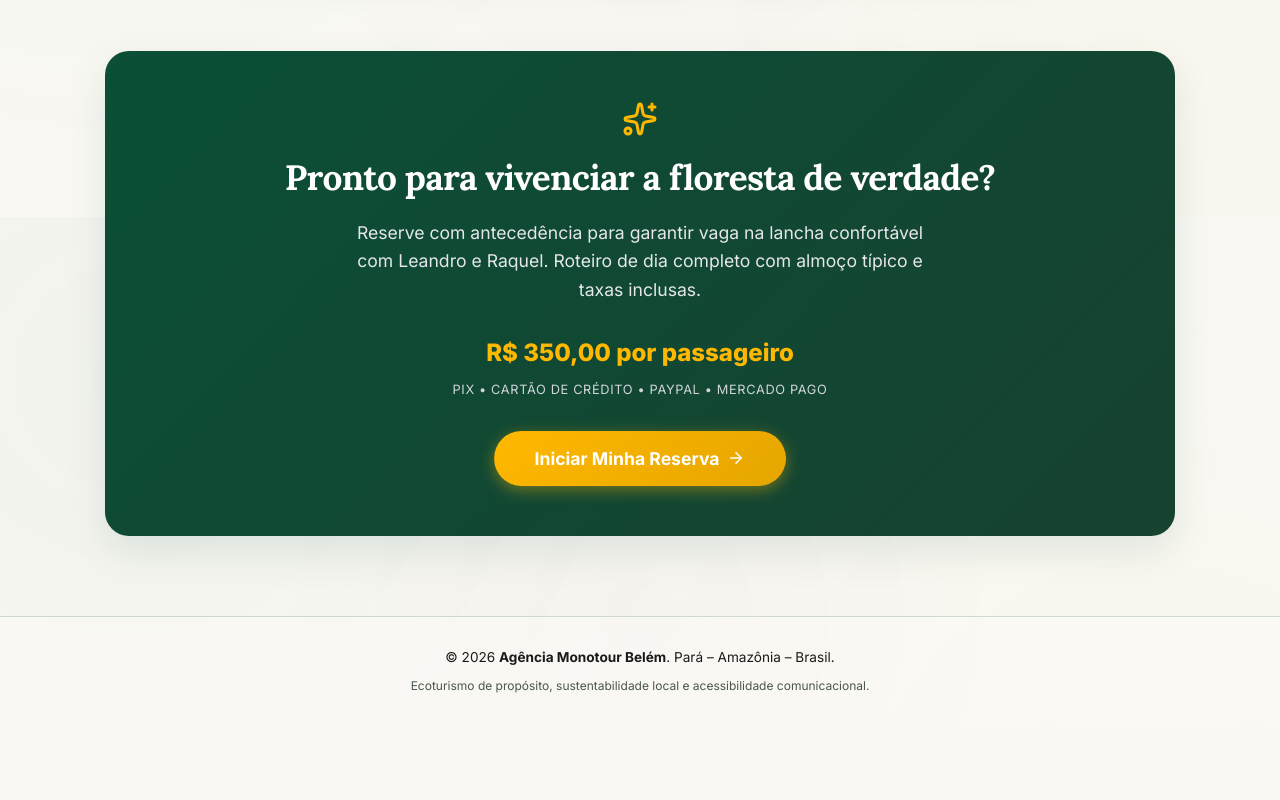
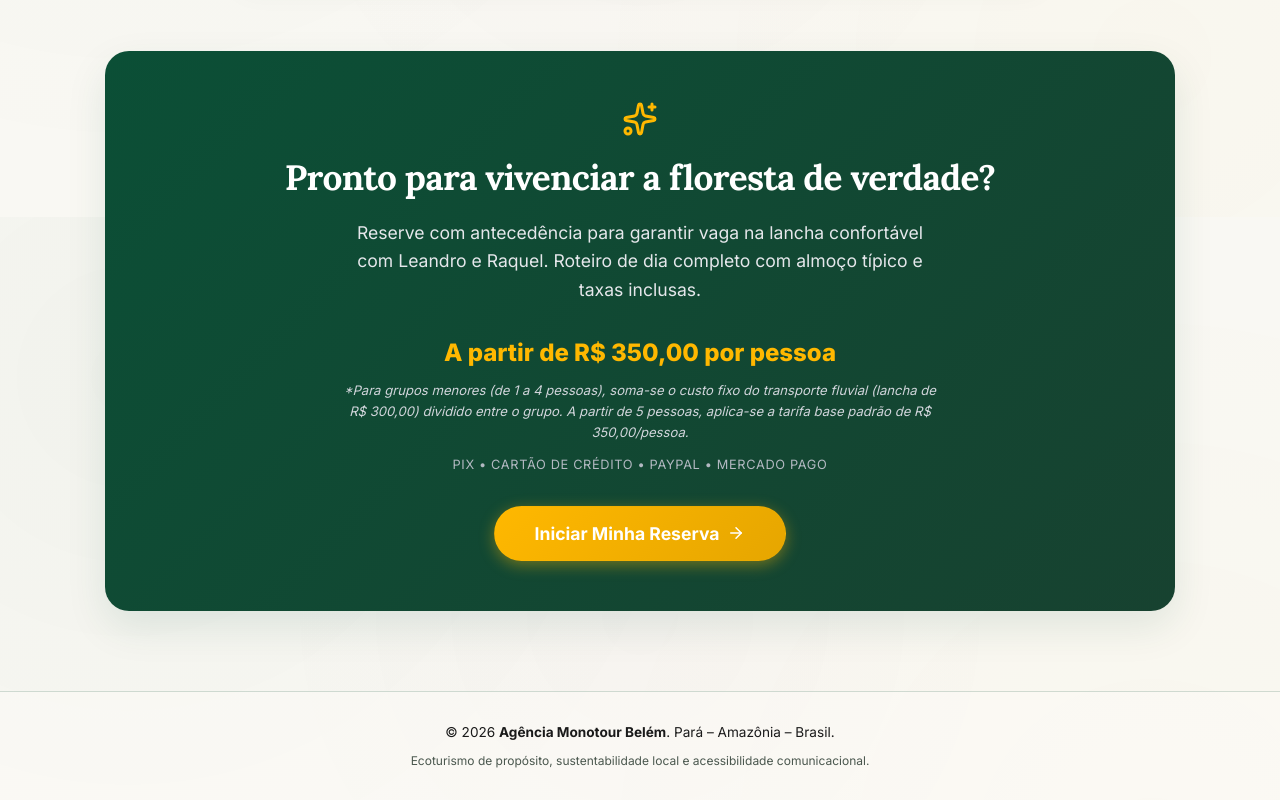
Before and after one commit to ianpietro/monotour, a React (Vite) app: page / in a window 1280 px wide. Shown: the part 6183-6983 px from the top of the page. Before the commit the page ends 6908 px from the top, so only its background shows below. Built offline with nearby package versions, Linux system fonts and the light colour scheme.

Commit message:
fix: aplicar formula correta dividindo o custo fixo do transporte de R$ 300 para grupos menores de 5 pessoas

```diff
--- a/src/components/Client/BookingForm.jsx
+++ b/src/components/Client/BookingForm.jsx
@@ -270,11 +270,18 @@ export default function BookingForm({ onBookingSuccess }) {
               Resumo Financeiro
             </h3>
 
-            <div style={{ display: 'flex', flexDirection: 'column', gap: '12px', fontSize: '0.9rem' }}>
-              <div style={{ display: 'flex', justifyContent: 'space-between' }}>
-                <span style={{ color: 'var(--text-muted)' }}>Passeio ({formData.passengers} x R$ 350)</span>
-                <span style={{ color: 'var(--text-h)', fontWeight: '600' }}>R$ {pricing.subtotal.toFixed(2)}</span>
-              </div>
+              <div style={{ display: 'flex', flexDirection: 'column', gap: '12px', fontSize: '0.9rem' }}>
+                <div style={{ display: 'flex', justifyContent: 'space-between' }}>
+                  <span style={{ color: 'var(--text-muted)' }}>Passeio ({formData.passengers} x R$ 350)</span>
+                  <span style={{ color: 'var(--text-h)', fontWeight: '600' }}>R$ {pricing.baseSubtotal.toFixed(2)}</span>
+                </div>
+
+                {pricing.transportCost > 0 && (
+                  <div style={{ display: 'flex', justifyContent: 'space-between' }}>
+                    <span style={{ color: 'var(--text-muted)' }}>Adicional de Transporte (Grupo &lt; 5 pax)</span>
+                    <span style={{ color: 'var(--text-h)', fontWeight: '600' }}>R$ {pricing.transportCost.toFixed(2)}</span>
+                  </div>
+                )}
 
               {pricing.interpreterFee > 0 && (
                 <div style={{ display: 'flex', justifyContent: 'space-between' }}>
--- a/src/components/Client/HomeView.jsx
+++ b/src/components/Client/HomeView.jsx
@@ -917,9 +917,12 @@ export default function HomeView() {
           </p>
           <div style={{ display: 'flex', flexDirection: 'column', alignItems: 'center', gap: '8px' }}>
             <span style={{ fontSize: '1.5rem', color: 'var(--accent-gold)', fontWeight: '800' }}>
-              R$ 350,00 por passageiro
+              A partir de R$ 350,00 por pessoa
             </span>
-            <span style={{ fontSize: '0.8rem', color: '#D1D5DB', textTransform: 'uppercase', letterSpacing: '0.05em' }}>
+            <span style={{ fontSize: '0.82rem', color: '#D1D5DB', fontStyle: 'italic', maxWidth: '600px', margin: '0 auto 4px auto' }}>
+              *Para grupos menores (de 1 a 4 pessoas), soma-se o custo fixo do transporte fluvial (lancha de R$ 300,00) dividido entre o grupo. A partir de 5 pessoas, aplica-se a tarifa base padrão de R$ 350,00/pessoa.
+            </span>
+            <span style={{ fontSize: '0.8rem', color: '#B3B9C2', textTransform: 'uppercase', letterSpacing: '0.05em' }}>
               Pix • Cartão de Crédito • PayPal • Mercado Pago
             </span>
           </div>
--- a/src/dataStore.js
+++ b/src/dataStore.js
@@ -415,7 +415,10 @@ export const PAYMENT_METHODS = {
 export const calculateTotal = (passengers, language, paymentMethod) => {
   const basePrice = getBasePrice();
   const interpreterRate = getInterpreterRate();
-  const subtotal = passengers * basePrice;
+
+  const transportCost = passengers < 5 ? 300 : 0;
+  const baseSubtotal = passengers * basePrice;
+  const subtotal = baseSubtotal + transportCost;
 
   // Interpreter fee if language is not Portuguese
   const interpreterFee = (language && language !== "portugues") ? interpreterRate : 0;
@@ -429,6 +432,8 @@ export const calculateTotal = (passengers, language, paymentMethod) => {
   const totalPaid = parseFloat((rawTotal + gatewayFee).toFixed(2));
 
   return {
+    baseSubtotal,
+    transportCost,
     subtotal,
     interpreterFee,
     gatewayFee: parseFloat(gatewayFee.toFixed(2)),
```
Also changed, not shown: monotour_page.png (added).
